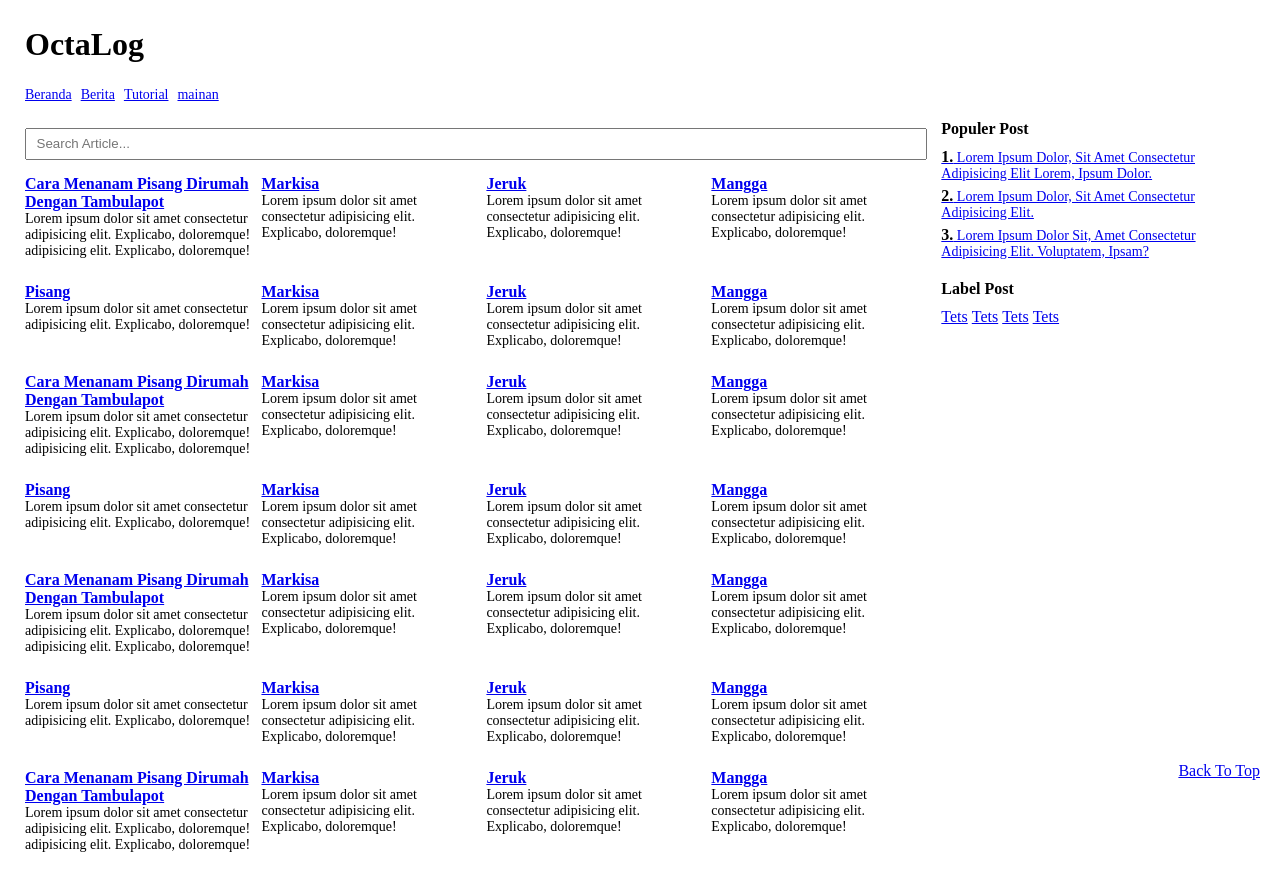
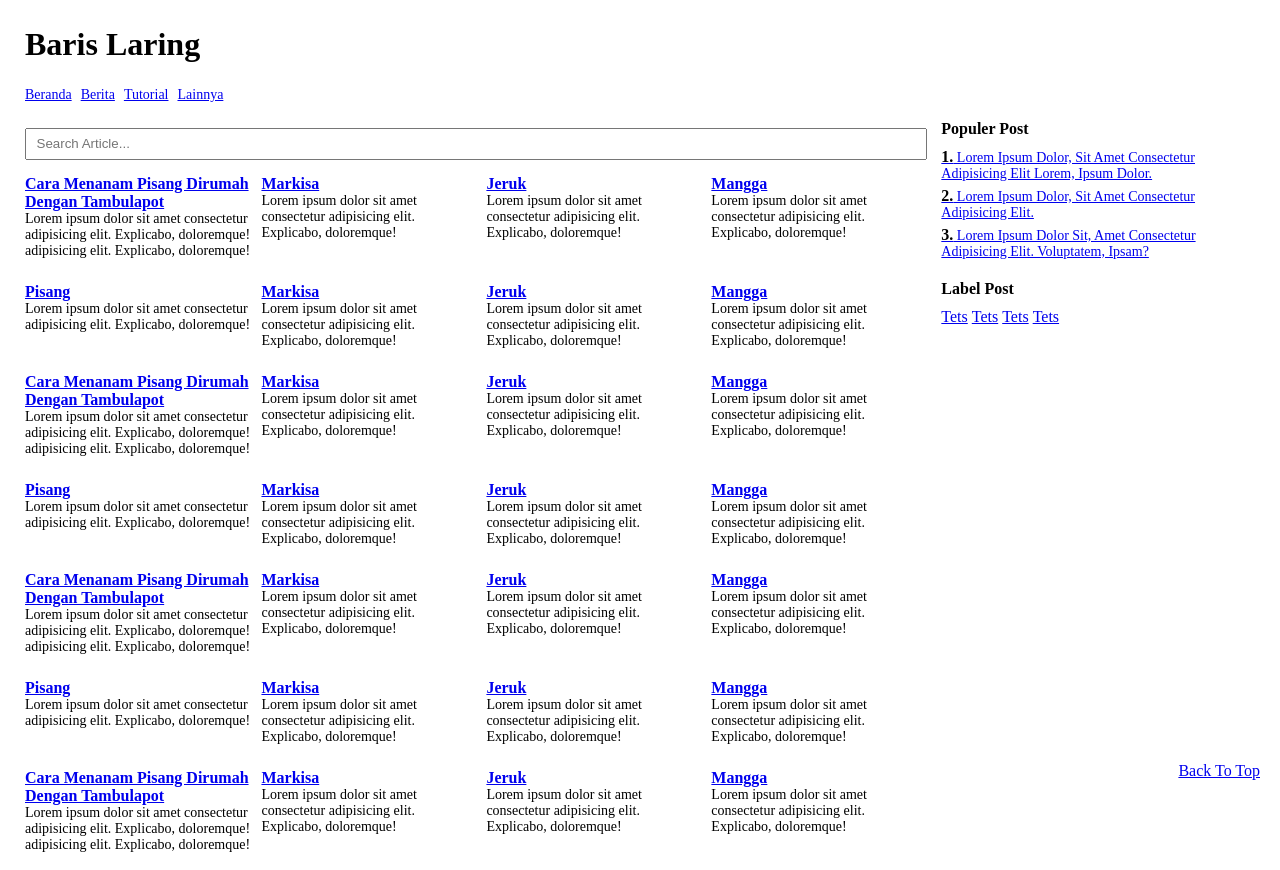
Before and after one commit to gapdaring/gapdaring.github.io, a plain HTML site: page index.html in a window 1280 px wide. Shown: the top 870 px of the page. Drawn offline with Linux system fonts and the light colour scheme.

Commit message:
Add files via upload

```diff
--- a/index.html
+++ b/index.html
@@ -3,19 +3,19 @@
 <head>
     <meta charset="UTF-8">
     <meta name="viewport" content="width=device-width, initial-scale=1.0">
-    <title>OctaLog</title>
+    <title>Bloqco Site</title>
     <link rel="shortcut icon" href="/asset/img/logo.svg" type="image/x-icon">
     <link rel="stylesheet" href="/asset/css/main.css">
 </head>
 <body>
     <header class="header">
         <div class="header_content">
-            <h1 class="header_title">OctaLog</h1>
+            <h1 class="header_title">Baris Laring</h1>
             <div class="header_menu">
                 <a href="#" class="header_menu_items">Beranda</a>
                 <a href="#" class="header_menu_items">Berita</a>
                 <a href="#" class="header_menu_items">Tutorial</a>
-                <a href="#" class="header_menu_items">mainan</a>
+                <a href="#" class="header_menu_items">Lainnya</a>
             </div>
         </div>
     </header>
```
